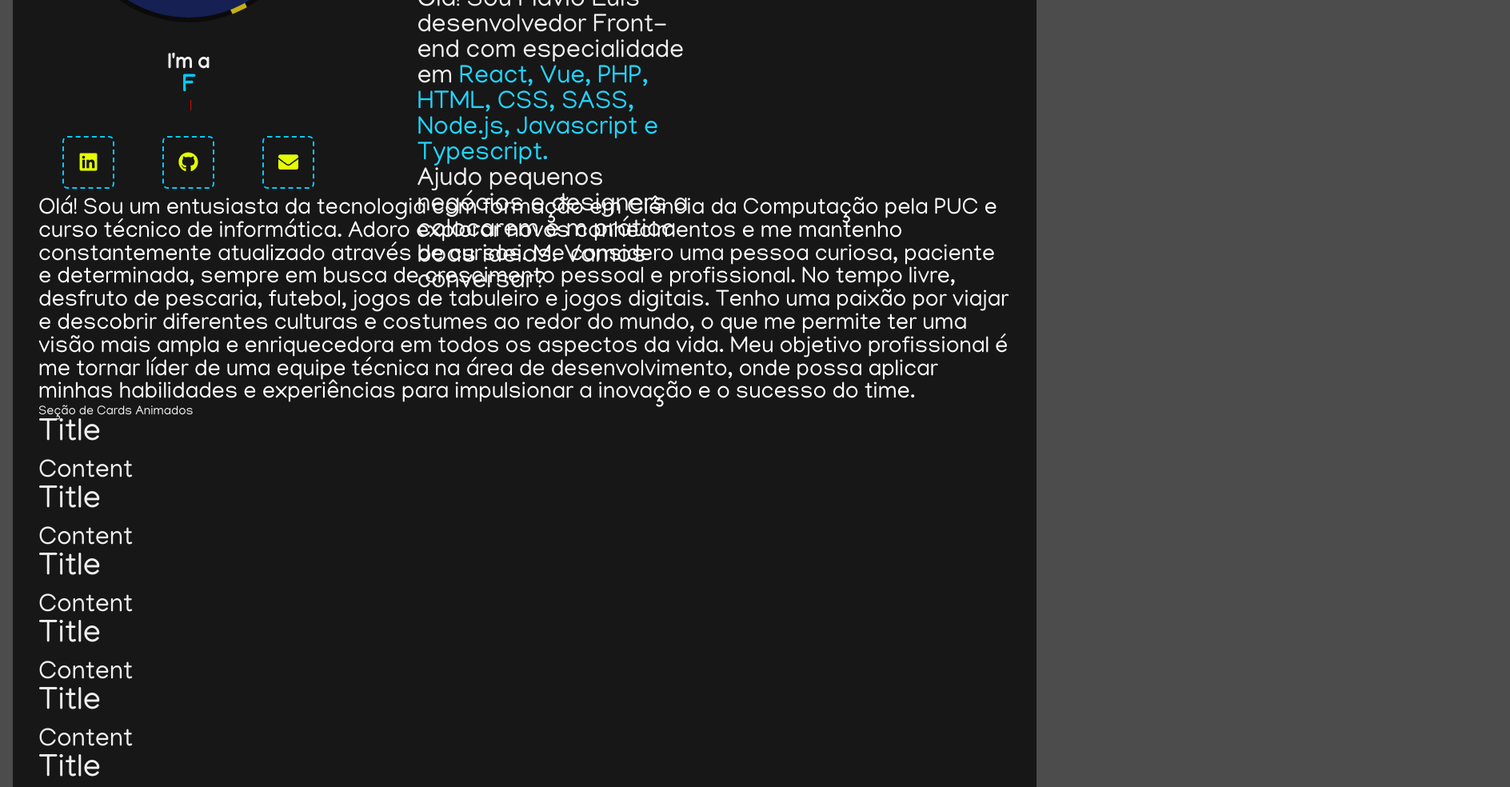
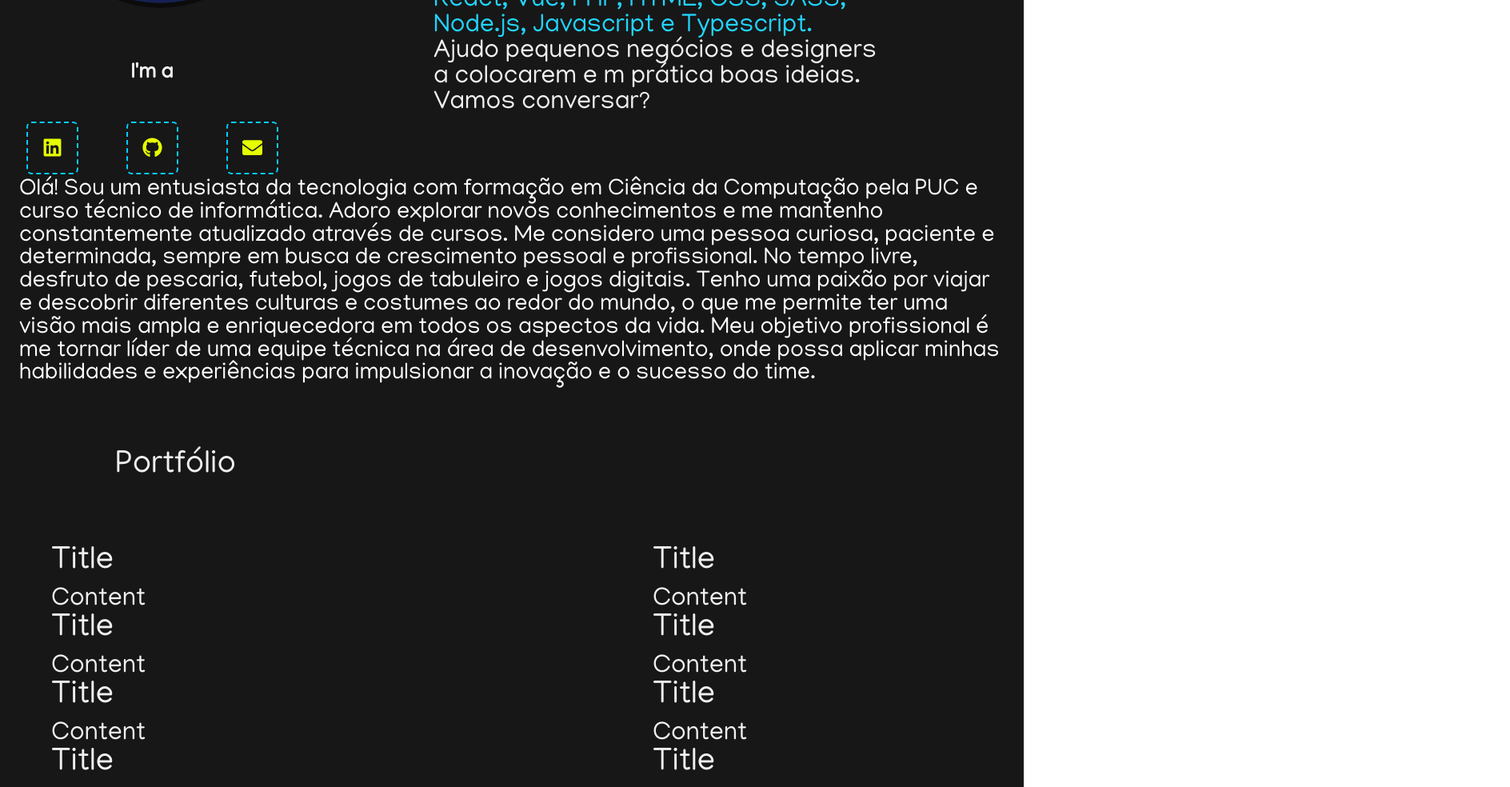
Before and after one commit to flavioaluis/portfolio, a React (Create React App) app: page / in a window 1280 px wide. Shown: the part 320-1304 px from the top of the page at 80% size, 1888 px wide, since content can reach past the window. Built offline with nearby package versions, Linux system fonts and the light colour scheme.

Commit message:
Att margin and padding

```diff
--- a/src/components/AboutMe/AboutMe.module.scss
+++ b/src/components/AboutMe/AboutMe.module.scss
@@ -1,4 +1,5 @@
 .About {
+    margin:1.5em;
     display:flex;
     justify-content: center;
 }
--- a/src/components/AnimatedCardSection/AnimatedCardSection.module.scss
+++ b/src/components/AnimatedCardSection/AnimatedCardSection.module.scss
@@ -0,0 +1,16 @@
+.cardContainer {
+    width: fit-content;
+    display:flex;
+    justify-content: space-between;
+    flex-wrap:wrap;
+
+}
+
+.cardSection {
+    margin:4em;
+}
+.cardSection h1{
+    margin:2em;
+    font-size:2.5em;
+
+}
--- a/src/components/AnimatedCardSection/Cards/Card.module.scss
+++ b/src/components/AnimatedCardSection/Cards/Card.module.scss
@@ -2,3 +2,7 @@
     margin:1.5em 0 1em 0  ;
     font-size:3em;
 }
+
+.card {
+    width:25em;
+}
--- a/src/components/AnimatedCardSection/Cards/index.tsx
+++ b/src/components/AnimatedCardSection/Cards/index.tsx
@@ -1,5 +1,6 @@
 import React from 'react';
 import { motion } from 'framer-motion';
+import style from './Card.module.scss';
 
 function AnimatedCard() {
   const cardVariants = {
@@ -9,7 +10,7 @@ function AnimatedCard() {
 
   return (
     <motion.div
-      className="card"
+      className={style.card}
       variants={cardVariants}
       initial="hidden"
       animate="visible"
--- a/src/components/AnimatedCardSection/index.tsx
+++ b/src/components/AnimatedCardSection/index.tsx
@@ -5,8 +5,9 @@ import AnimatedCard from './Cards/index';
 function AnimatedCardSection()  {
   return (
     <div className={style.cardSection}>
-      <h1>Seção de Cards Animados</h1>
-      <div className="card-container">
+      <h1>Portfólio</h1>
+      <div className={style.cardContainer}>
+        <AnimatedCard />
         <AnimatedCard />
         <AnimatedCard />
         <AnimatedCard />
--- a/src/components/Image/Image.module.scss
+++ b/src/components/Image/Image.module.scss
@@ -5,6 +5,7 @@
     align-items:center;
 }
 .imgBlock {
+    margin:30px 30px 30px 50px;
     position:relative;
     width:300px;
     height: 300px;
--- a/src/components/NavBar/NavBar.module.scss
+++ b/src/components/NavBar/NavBar.module.scss
@@ -2,9 +2,9 @@
     position:absolute;
     display:flex;
     width:100%;
-    justify-content: center;
+    justify-content: end;
     background-color: transparent;
-    padding-left: 35em;
+
 
 }
 
--- a/src/components/Resume/Resume.module.scss
+++ b/src/components/Resume/Resume.module.scss
@@ -1,6 +1,4 @@
-.Resume {
-  width:65%;
-}
+
 .Resume1 {
   margin:10%;
 }
--- a/src/pages/App.module.scss
+++ b/src/pages/App.module.scss
@@ -1,11 +1,8 @@
 .AppStyle {
     row-gap: 24px;
-    min-width: 320px;
+    min-width: 300px;
     min-height: calc(100vh - 32px);
     width: 100%;
-    padding: 32px;
-    box-sizing: border-box;
-    border-radius: 10px;
     background-color: #171717;
 
     @media screen and (min-width:1280px)  {
--- a/src/pages/Home/Home.module.scss
+++ b/src/pages/Home/Home.module.scss
@@ -63,36 +63,11 @@ button {
 
 
 body {
-	display: flex;
-	justify-content: center;
+
 	font-family: 'Manjari', sans-serif;
 	color: #F0F0F0;
-	background-color: #4C4C4C;
 	height: 100%;
 	width: 100%;
-	padding: 16px;
-
-}
-
-#root {
-	width: 100%;
-}
-
-::-webkit-scrollbar {
-	width: 8px;
-}
-
-::-webkit-scrollbar-track {
-	background: unset;
-}
-
-::-webkit-scrollbar-thumb {
-	border-radius: 4px;
-	background: #888;
-}
-
-::-webkit-scrollbar-thumb:hover {
-	background: #555;
 }
 
 .columns{
```
